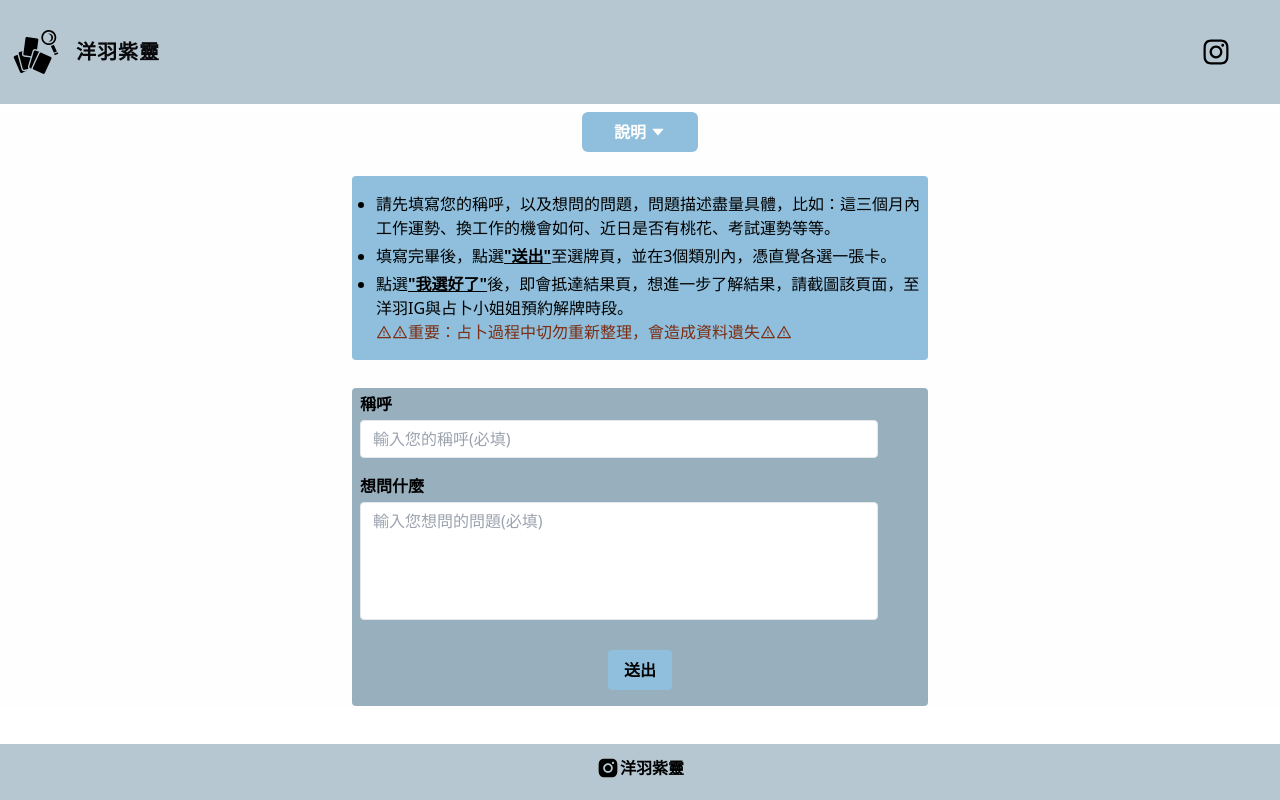
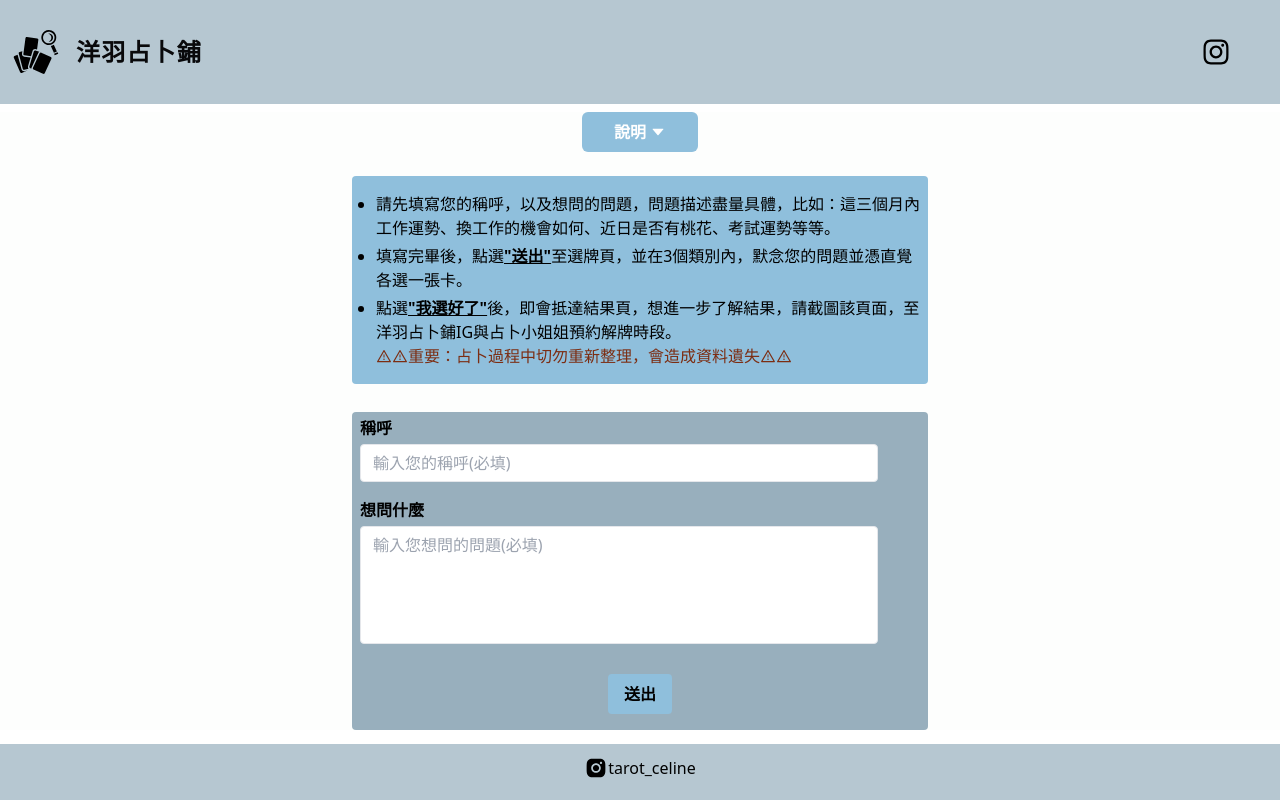
Before and after one commit to CicadaFly/purpleSoul, a React (Vite) app: page / in a window 1280 px wide. Both pictures are taken after a click on the button "說明". Built offline with nearby package versions, Linux system fonts and the light colour scheme.

Commit message:
adjust some layout and html title

```diff
--- a/index.html
+++ b/index.html
@@ -4,7 +4,7 @@
     <meta charset="UTF-8" />
     <link rel="icon" type="image/svg+xml" href="/ballIcon.svg" />
     <meta name="viewport" content="width=device-width, initial-scale=1.0" />
-    <title>洋羽紫靈牌</title>
+    <title>洋羽占卜鋪</title>
   </head>
   <body>
     <div id="root"></div>
--- a/src/components/Footer.jsx
+++ b/src/components/Footer.jsx
@@ -5,7 +5,7 @@ return (
     <div className="flex justify-center mt-auto">
       <a href="https://www.instagram.com/tarot_celine/" target="_blank" className="flex flex-row">
       <AiFillInstagram size={"1.5rem"}/>
-      <span className="font-bold">洋羽紫靈</span>
+      <span className="font-light">tarot_celine</span>
       </a>
     </div>
   </footer>
--- a/src/components/Header.jsx
+++ b/src/components/Header.jsx
@@ -9,8 +9,8 @@ return(
       <a href='/purpleSoul/'>
         <img src={cardImg} alt='Nav_Icon' className="max-h-12 px-3"/>
       </a>
-        <a href='/purpleSoul/' className="font-semibold text-xl tracking-wider ml-1 text-zinc-950">
-          洋羽紫靈
+        <a href='/purpleSoul/' className="font-bold text-2xl tracking-wider ml-1 text-zinc-950">
+          洋羽占卜鋪
           </a>
       <a href="https://www.instagram.com/tarot_celine/" target="_blank" className="absolute right-[3rem]">
       <AiOutlineInstagram size={"2rem"} className='text-black ml-8'/>
--- a/src/components/Intro.jsx
+++ b/src/components/Intro.jsx
@@ -17,8 +17,8 @@ const Intro = () => {
       <div className='pl-6 py-4'>
        <ul className='list-disc text-black'>
         <li className='mb-1'>請先填寫您的稱呼，以及想問的問題，問題描述盡量具體，比如：這三個月內工作運勢、換工作的機會如何、近日是否有桃花、考試運勢等等。</li>
-        <li className='mb-1'>填寫完畢後，點選<span className='font-semibold underline'>"送出"</span>至選牌頁，並在3個類別內，憑直覺各選一張卡。</li>
-        <li>點選<span className='font-semibold underline'>"我選好了"</span>後，即會抵達結果頁，想進一步了解結果，請截圖該頁面，至洋羽IG與占卜小姐姐預約解牌時段。</li>
+        <li className='mb-1'>填寫完畢後，點選<span className='font-semibold underline'>"送出"</span>至選牌頁，並在3個類別內，默念您的問題並憑直覺各選一張卡。</li>
+        <li>點選<span className='font-semibold underline'>"我選好了"</span>後，即會抵達結果頁，想進一步了解結果，請截圖該頁面，至洋羽占卜鋪IG與占卜小姐姐預約解牌時段。</li>
        </ul>
        <div className='flex flex-row align-middle'>
        <AiOutlineWarning className='self-center text-orange-900'/>
--- a/src/pages/Result.jsx
+++ b/src/pages/Result.jsx
@@ -17,10 +17,10 @@ const Result = () =>{
   let addingOne = "," + resultCard[31] + "(由於您抽到天馬牌，所以會多一張牌)"
   return (
     <>
-    <div className="container flex justify-center bg-[#fdfefd]">
+    <div className="container flex flex-row justify-center bg-[#fdfefd]">
       <img src={border} className="absolute max-h-[70vh] bg-[#88bad9] rounded-md mt-2"/>
 
-        <div className="py-[4rem] break-words" style={{zIndex: 20,width: "20em",marginLeft:" 3rem",marginTop: "2rem",marginRight: "3rem"}}>
+        <div className="py-[4rem] flex flex-col break-words" style={{zIndex: 20,width: "20em",marginLeft:" 3rem",marginTop: "2rem",marginRight: "3rem"}}>
           <h1 className="text-lg text-center font-semibold">占卜結果</h1>
           <p className="my-1">你的名字是: {name}</p>
           <p className="my-1 text-ellipsis">你的問題是: {question}</p>
@@ -29,9 +29,11 @@ const Result = () =>{
           <p className="my-1">主星卡: {resultCard[card[0]-1]}</p>
           <p className="my-1">輔星卡: {resultCard[card[1]-1]}{card.length>3 && addingOne}</p>
           <p className="my-1">十二神牌卡: {resultCard[card[2]-1]}</p>
+          <hr className="my-3 border-dashed border-t-1 w-[60%] justify-self-center"/>
+          <div className="mt-8 text-center" style={{zIndex: 20}}>
+            <p className="text-xs">請將此畫面截圖並傳送給占卜小姐姐</p>
+          </div>
         </div>
-
-
     </div>
     </>
 
```
